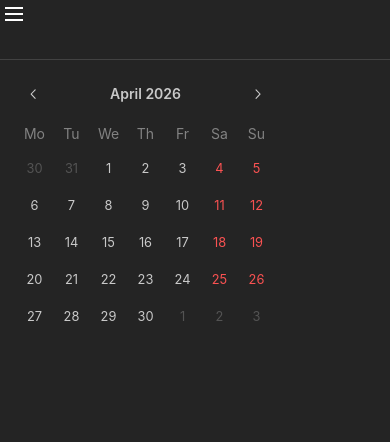
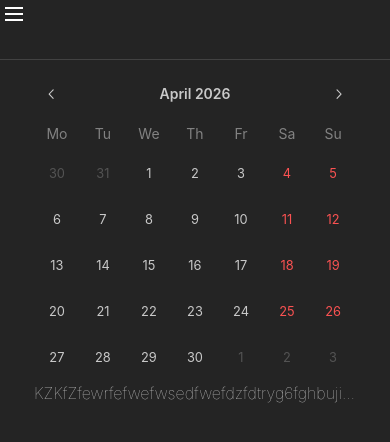
Before and after one commit to NILoka1/barbershop, a React (Vite) app in the folder packages/client/: page /shifts in a window 390 px wide. Shown: the top 442 px of the page. Built offline with nearby package versions, Linux system fonts and the light colour scheme; no server answers; sample sign-in values are in the browser's storage; what @trpc/react-query would draw is missing.

Commit message:
add(frontend): сделать полноэкранный адаптивный календарь

```diff
--- a/packages/client/src/api/client.ts
+++ b/packages/client/src/api/client.ts
@@ -14,7 +14,7 @@ export const trpcClient = trpc.createClient({
         const token = localStorage.getItem('token');
         return token ? { Authorization: `Bearer ${token}` } : {};
       },
+      transformer: superjson,
     }),
   ],
-  transformer: superjson,
 });
--- a/packages/client/src/components/AppShell.tsx
+++ b/packages/client/src/components/AppShell.tsx
@@ -31,7 +31,7 @@ export const AppSh = ({ children }: AppShProps) => {
       padding="md"
       header={{ height: 60 }}
       navbar={{
-        width: 300,
+        width: 150,
         breakpoint: "sm",
         collapsed: { mobile: !opened },
       }}
--- a/packages/client/src/index.css
+++ /dev/null
@@ -1,7 +0,0 @@
-/* packages/client/src/index.css */
-
-/* ТОЛЬКО это — больше ничего для календаря */
-.mantine-Calendar-levelsGroup {
-  height: 100%;
-  width: 100%;
-}
--- a/packages/client/src/main.tsx
+++ b/packages/client/src/main.tsx
@@ -7,7 +7,6 @@ import type { AppRouter } from "server";
 import App from "./App";
 import "@mantine/core/styles.css";
 import "@mantine/dates/styles.css"
-import "./index.css"
 import { trpcClient } from "./api/client";
 import { ModalsProvider } from "@mantine/modals";
 export const trpc = createTRPCReact<AppRouter>();
--- a/packages/client/src/pages/shiftsPage/ShiftsPage.tsx
+++ b/packages/client/src/pages/shiftsPage/ShiftsPage.tsx
@@ -1,17 +1,18 @@
-import { Flex } from "@mantine/core";
+import { Flex, Text } from "@mantine/core";
 import { Calendar } from "@mantine/dates";
 
 export const ShiftsPage = () => {
   return (
     <>
-      <Flex w={"100%"} h={"100%"}>
-        <Calendar
-          style={{ flex: 1 }}
-          styles={{
-            calendarHeader: {width: '100%'},
-            levelsGroup: {width: '100%'}
-          }}
-        />
+      <Flex direction={{base:'column', sm:"row"}} justify={{ base: "flex-start", sm: "flex-start" }} align={{base: 'center', sm:"flex-start"}} h={"100%"}>
+        <Flex w={{ base: "90%", xs: "60%", sm: "60%" }} maw={650}>
+          <Calendar fullWidth />
+        </Flex>
+        <Flex w={{ base: "90%", sm: "40%" }}>
+          <Text truncate="end" fw={"90"}>
+            KZKfZfewrfefwefwsedfwefdzfdtryg6fghbujiKZKZKZKZKZK
+          </Text>
+        </Flex>
       </Flex>
     </>
   );
```
Also changed, not shown: 1 other file (tests, documents, lock files or other folders).
